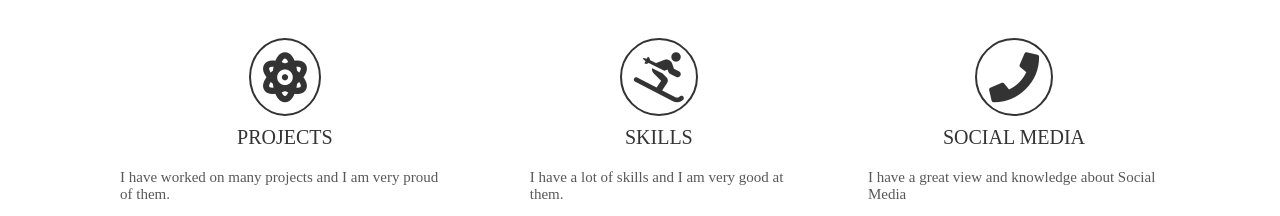
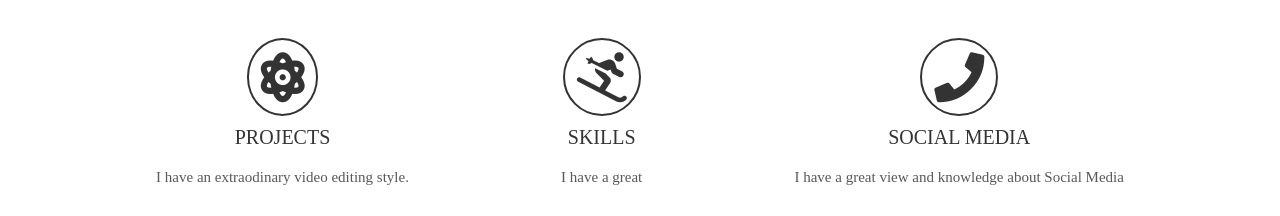
Before and after one commit to kaiinsum/intro, a plain HTML site: page index.html in a window 1280 px wide. Shown: the part 610-826 px from the top of the page. Drawn offline with Linux system fonts and the light colour scheme.

Commit message:
Update index.html

```diff
--- a/index.html
+++ b/index.html
@@ -212,12 +212,12 @@
       <div class="work">
         <i class="fas fa-atom"></i>
         <p class="work-heading">Projects</p>
-        <p class="work-text">I have worked on many projects and I am very proud of them.</p>
+        <p class="work-text">I have an extraodinary video editing style.</p>
       </div>
       <div class="work">
         <i class="fas fa-skiing"></i>
         <p class="work-heading">Skills</p>
-        <p class="work-text">I have a lot of skills and I am very good at them.</p>
+        <p class="work-text">I have a great </p>
       </div>
       <div class="work">
         <i class="fas fa-phone"></i>
```
